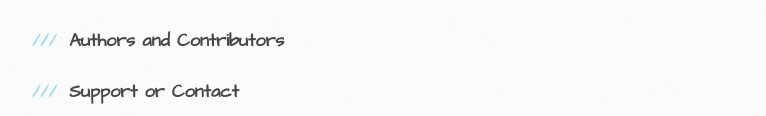
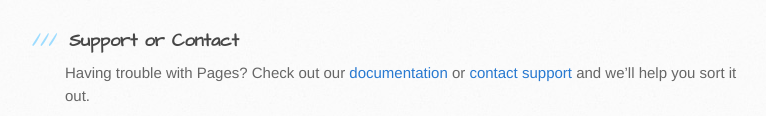
Before and after one commit to ktoole/afroengineer, a plain HTML site: page index.html in a window 1280 px wide. Shown: the part 8456-8572 px from the top of the page, without its empty margins (105-871 px from the left). Drawn offline with Linux system fonts and the light colour scheme.

Commit message:
Deleted authors and contributors default content

```diff
--- a/index.html
+++ b/index.html
@@ -137,8 +137,6 @@ One of my main motivations for building it is my dog Sabrina who had been with m
 
 <iframe width="560" height="315" src="https://www.youtube.com/embed/tciX-e8Gyt0?list=PLfWq_YZEMQPY5n9lY0pTTA-8SH_siMhdf" frameborder="0" allowfullscreen></iframe>
 
-<h3>
-<a id="authors-and-contributors" class="anchor" href="#authors-and-contributors" aria-hidden="true"><span aria-hidden="true" class="octicon octicon-link"></span></a>Authors and Contributors</h3>
 
 
 <h3>
```
